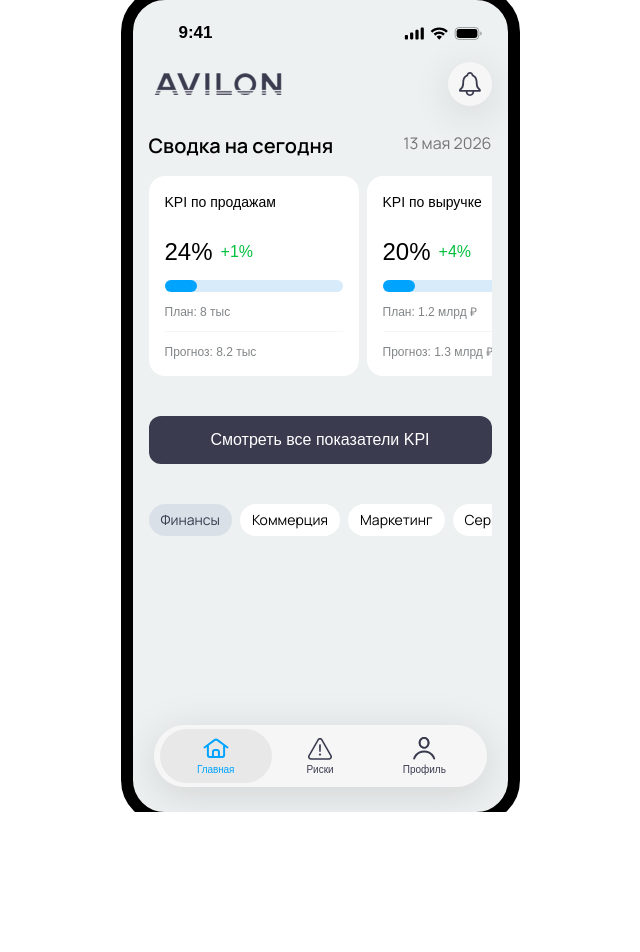
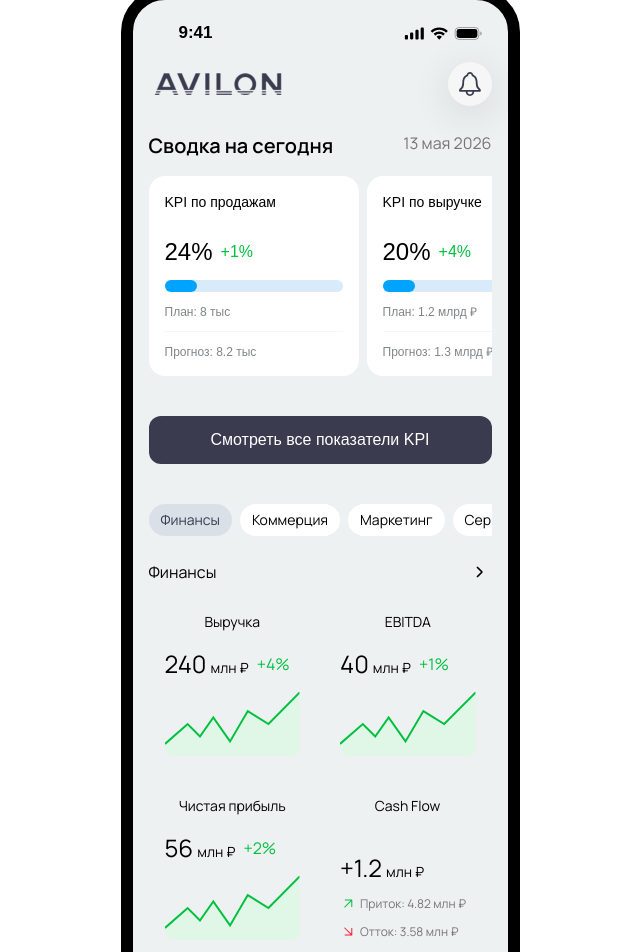
Before and after one commit to dzhuchkov-spider/avilon, a React (Vite) app: page / in a window 1280 px wide. Shown: the top 952 px of the page, without its empty margins (320-960 px from the left). Before the commit the page ends 812 px from the top, so only its background shows below. Built offline with nearby package versions, Linux system fonts and the light colour scheme.

Commit message:
Finance Block 1

```diff
--- a/src/App.tsx
+++ b/src/App.tsx
@@ -4,6 +4,10 @@ import tabProfile from './assets/icons/tab-profile.svg';
 import Levels from './assets/icons/Levels.svg';
 import Notification from './assets/icons/Notification.svg';
 import Logo from './assets/img/Logo.png';
+import arrowRight from './assets/icons/arrow-right.svg';
+import arrowUp from './assets/icons/arrow-up.svg';
+import arrowDown from './assets/icons/arrow-down.svg';
+import Graphic from './assets/img/Graphic.svg';
 
 function App() {
   return (
@@ -201,6 +205,126 @@ function App() {
                 </p>
               </div>
             </div>
+
+            {/* Finance Content Block */}
+            <div className="flex flex-col gap-[12px] items-start mt-[24px]">
+              {/* Title with arrow */}
+              <div className="flex gap-[35px] items-center w-[343px]">
+                <p className="flex-1 font-medium leading-[24px] text-[16px] text-black">
+                  Финансы
+                </p>
+                <img src={arrowRight} alt="" className="w-[24px] h-[24px]" />
+              </div>
+
+              {/* Finance Cards */}
+              <div className="flex flex-wrap gap-[8px] w-full">
+                {/* Card 1: Выручка */}
+                <div className="bg-white flex flex-col gap-[16px] p-[16px] rounded-[16px] w-[167.5px]">
+                  <p className="font-normal leading-[20px] text-[14px] text-black text-center whitespace-nowrap">
+                    Выручка
+                  </p>
+                  <div className="flex flex-col gap-[12px]">
+                    <div className="flex gap-[8px] items-center">
+                      <div className="flex gap-[4px] items-baseline">
+                        <p className="font-semibold leading-[32px] text-[24px] text-black">
+                          240
+                        </p>
+                        <p className="font-normal leading-[20px] text-[14px] text-black">
+                          млн ₽
+                        </p>
+                      </div>
+                      <p className="font-medium leading-[24px] text-[16px] text-[#00c03f]">
+                        +4%
+                      </p>
+                    </div>
+                    <div className="h-[64px] overflow-hidden rounded-bl-[8px] rounded-br-[8px]">
+                      <img src={Graphic} alt="" className="w-full h-full" />
+                    </div>
+                  </div>
+                </div>
+
+                {/* Card 2: EBITDA */}
+                <div className="bg-white flex flex-col gap-[16px] p-[16px] rounded-[16px] w-[167.5px]">
+                  <p className="font-normal leading-[20px] text-[14px] text-black text-center whitespace-nowrap">
+                    EBITDA
+                  </p>
+                  <div className="flex flex-col gap-[12px]">
+                    <div className="flex gap-[8px] items-center">
+                      <div className="flex gap-[4px] items-baseline">
+                        <p className="font-semibold leading-[32px] text-[24px] text-black">
+                          40
+                        </p>
+                        <p className="font-normal leading-[20px] text-[14px] text-black">
+                          млн ₽
+                        </p>
+                      </div>
+                      <p className="font-medium leading-[24px] text-[16px] text-[#00c03f]">
+                        +1%
+                      </p>
+                    </div>
+                    <div className="h-[64px] overflow-hidden rounded-bl-[8px] rounded-br-[8px]">
+                      <img src={Graphic} alt="" className="w-full h-full" />
+                    </div>
+                  </div>
+                </div>
+
+                {/* Card 3: Чистая прибыль */}
+                <div className="bg-white flex flex-col gap-[16px] p-[16px] rounded-[16px] w-[167.5px]">
+                  <p className="font-normal leading-[20px] text-[14px] text-black text-center whitespace-nowrap">
+                    Чистая прибыль
+                  </p>
+                  <div className="flex flex-col gap-[12px]">
+                    <div className="flex gap-[8px] items-center">
+                      <div className="flex gap-[4px] items-baseline">
+                        <p className="font-semibold leading-[32px] text-[24px] text-black">
+                          56
+                        </p>
+                        <p className="font-normal leading-[20px] text-[14px] text-black">
+                          млн ₽
+                        </p>
+                      </div>
+                      <p className="font-medium leading-[24px] text-[16px] text-[#00c03f]">
+                        +2%
+                      </p>
+                    </div>
+                    <div className="h-[64px] overflow-hidden rounded-bl-[8px] rounded-br-[8px]">
+                      <img src={Graphic} alt="" className="w-full h-full" />
+                    </div>
+                  </div>
+                </div>
+
+                {/* Card 4: Cash Flow */}
+                <div className="bg-white flex flex-col h-[176px] justify-between p-[16px] rounded-[16px] w-[167px]">
+                  <p className="font-normal leading-[20px] text-[14px] text-black text-center whitespace-nowrap">
+                    Cash Flow
+                  </p>
+                  <div className="flex flex-col gap-[12px]">
+                    <div className="flex items-center">
+                      <div className="flex gap-[4px] items-baseline">
+                        <p className="font-semibold leading-[32px] text-[24px] text-black">
+                          +1.2
+                        </p>
+                        <p className="font-normal leading-[20px] text-[14px] text-black">
+                          млн ₽
+                        </p>
+                      </div>
+                    </div>
+                    <div className="flex gap-[4px] items-center">
+                      <img src={arrowUp} alt="" className="w-[16px] h-[16px]" />
+                      <p className="font-normal leading-[16px] text-[12px] text-[#767676] whitespace-nowrap">
+                        Приток: 4.82 млн ₽
+                      </p>
+                    </div>
+                    <div className="flex gap-[4px] items-center">
+                      <img src={arrowDown} alt="" className="w-[16px] h-[16px]" />
+                      <p className="font-normal leading-[16px] text-[12px] text-[#767676] whitespace-nowrap">
+                        Отток: 3.58 млн ₽
+                      </p>
+                    </div>
+                  </div>
+                </div>
+              </div>
+            </div>
           </div>
 
         </div>
```
Also changed, not shown: src/assets/icons/arrow-right.svg (added).
